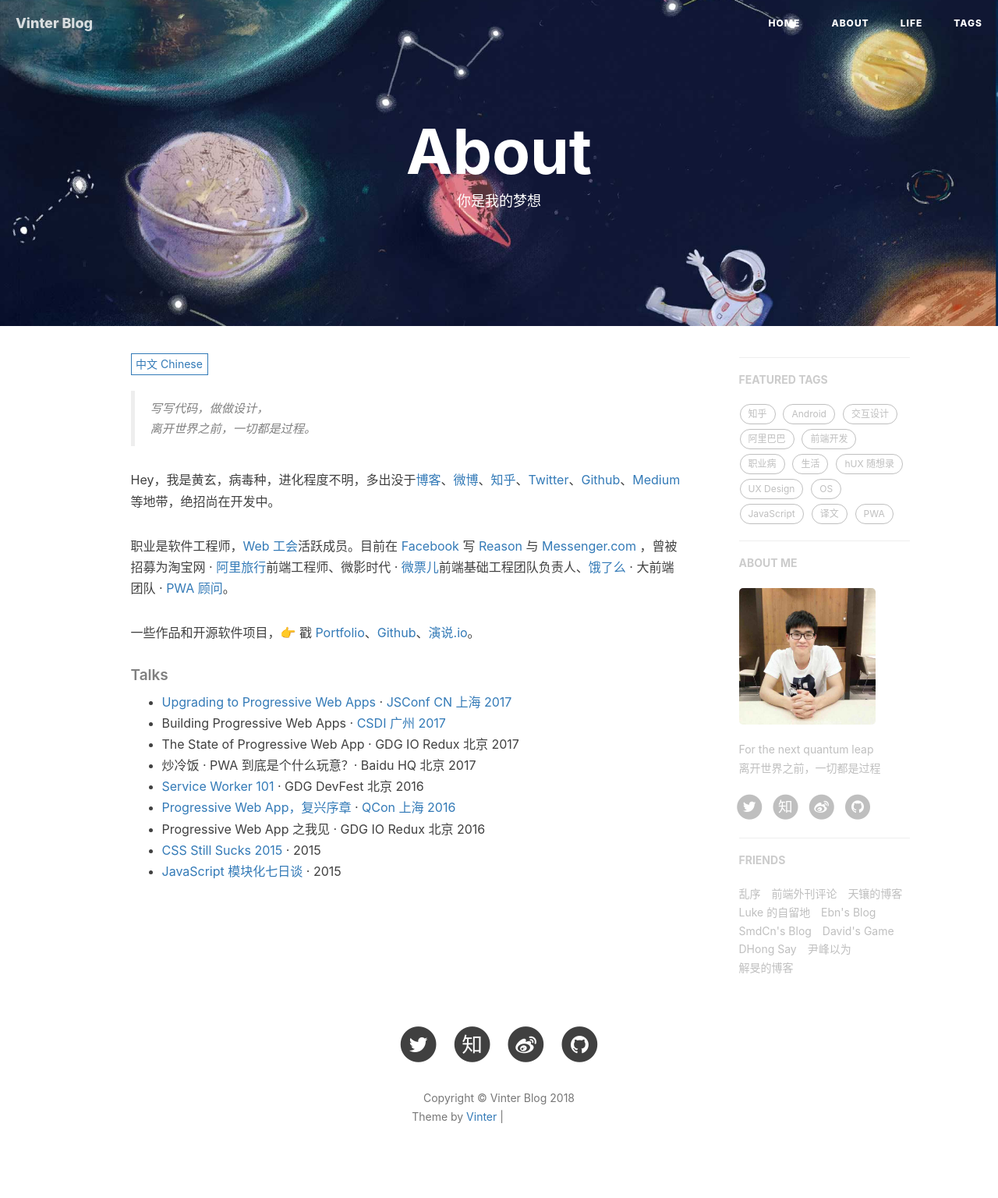
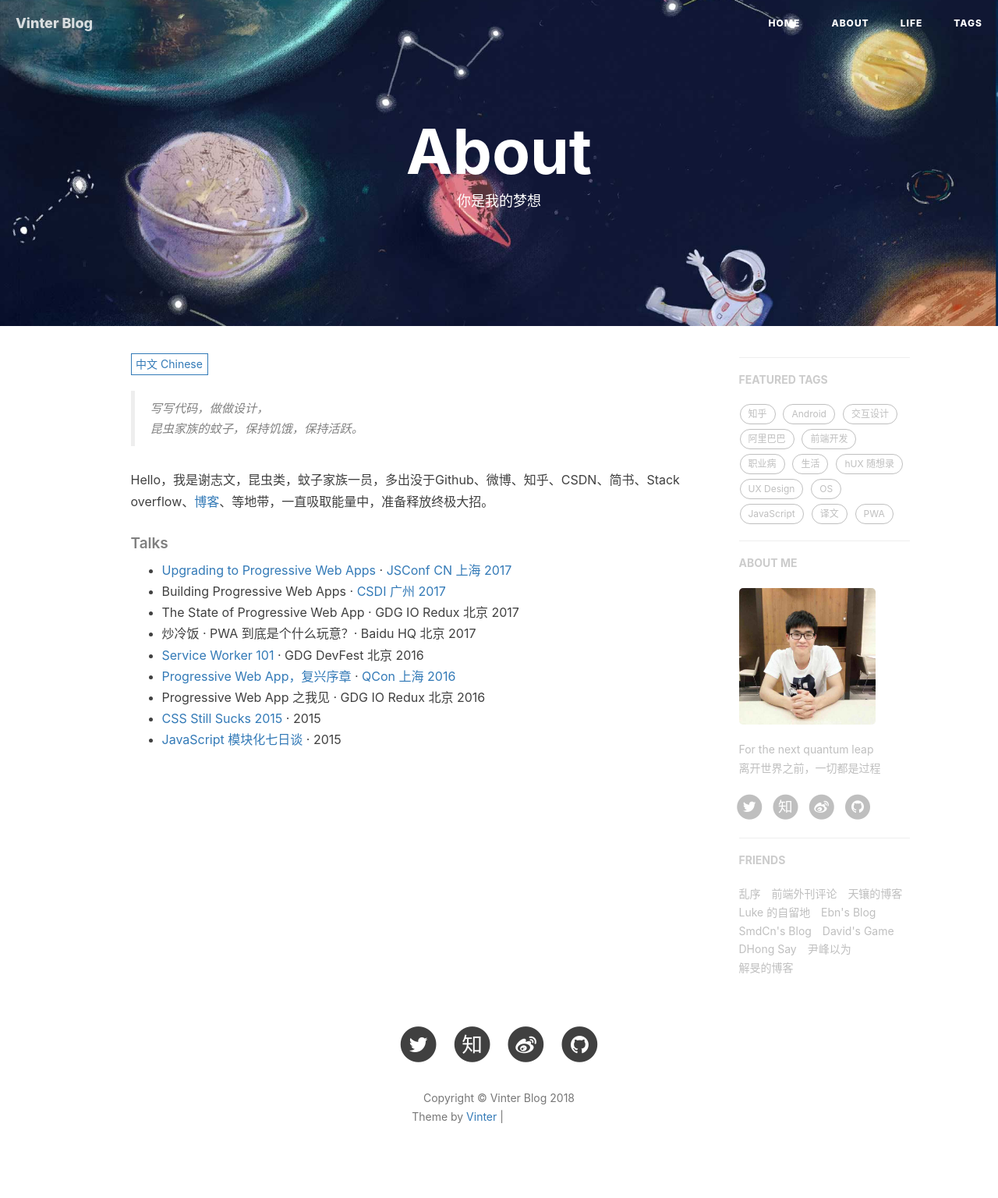
Before and after one commit to Xzwen/xzwenBlog.github.io, a Jekyll site: the page built from about.html, in a window 1280 px wide. Shown: the whole page at 78% size. Built offline with Jekyll 4.4.1, drawn with Linux system fonts in a browser that asks for light colours; nearby versions of some CDN libraries; comment, search, counter and statistics services are not loaded; grey boxes are pictures that could not be loaded.

Commit message:
change role

```diff
--- a/_config.yml
+++ b/_config.yml
@@ -1,10 +1,10 @@
 # Site settings
 title: Vinter Blog
-SEOTitle: 黄玄的博客 | Hux Blog
+SEOTitle: 谢志文的博客 | Vinter Blog
 header-img: img/home-bg.jpg
-email: huxpro@gmail.com
-description: "关于前端与设计、黑客与画家 | 黄玄，Web & Mobile Lover，Software Engineer，UX Designer | 这里是 @Hux黄玄 的个人博客，与你一起发现更大的世界。"
-keyword: "黄玄, Hux黄玄, Hux, 鬼栈, huxpro, @huxpro, 黄玄的博客, Hux Blog, 博客, 个人网站, 互联网, Web, JavaScript, 前端, 设计"
+email: xzwen_wy@163.com
+description: "关于前端与设计、黑客与画家 | 谢志文，Web & Mobile Lover，Software Engineer，UX Designer | 这里是谢志文的个人博客，与你一起发现更大的世界。"
+keyword: "谢志文, Vinter谢志文, Vinter, 谢志文的博客, Vinter Blog, 博客, 个人网站, 互联网, Web, JavaScript, 前端, 设计"
 url: "https://huangxuan.me"              # your host, for absolute URL
 baseurl: "/xzwenBlog.github.io"                             # for example, '/blog' if your blog hosted on 'host/blog'
 
--- a/_includes/about/en.md
+++ b/_includes/about/en.md
@@ -1,12 +1,9 @@
 
 
-> Yet another man.
+> A hungry mosquito.
 
 
-Hi, I am *@huxpro* (Huang, Xuan), a software engineer & a designer. I am currently working on [Reason](https://reasonml.github.io/) and [Messenger.com](http://messenger.com/) at [Facebook](https://www.facebook.com/). I previously worked as Web Front-End Engineer at [Alibaba Trip](https://www.alitrip.com/); Web Front-End Infrastructure Team Lead at [Wepiao.com](https://www.crunchbase.com/organization/wepiao#/entity); And [Invited Consultant on PWA]((https://medium.com/elemefe/upgrading-ele-me-to-progressive-web-app-2a446832e509)) at [Ele.me](https://github.com/elemefe/).
-
-I studied Digital Media Art and graduated from [Communication University of China](https://en.wikipedia.org/wiki/Communication_University_of_China) by 2016, and am studying Computer Science at [Rochester Institute of Technology](https://en.wikipedia.org/wiki/Rochester_Institute_of_Technology) from 2017.
-
+Hi, I am Vinter
 
 ##### Talks
 
--- a/_includes/about/zh.md
+++ b/_includes/about/zh.md
@@ -1,11 +1,7 @@
 > 写写代码，做做设计，
-> 离开世界之前，一切都是过程。
+> 昆虫家族的蚊子，保持饥饿，保持活跃。
 
-Hey，我是黄玄，病毒种，进化程度不明，多出没于[博客](https://huangxuan.me)、[微博](weibo.com/huxpro)、[知乎](https://www.zhihu.com/people/huxpro/pins/posts)、[Twitter](https://twitter.com/Huxpro/)、[Github](http://github.com/huxpro)、[Medium](https://medium.com/@Huxpro) 等地带，绝招尚在开发中。
-
-职业是软件工程师，[Web 工会](https://medium.com/ben-and-dion/team-web-3315aa447fb2#.359a9c6cl)活跃成员。目前在 [Facebook](https://www.facebook.com/) 写 [Reason](https://reasonml.github.io/) 与 [Messenger.com](http://messenger.com/) ，曾被招募为淘宝网 · [阿里旅行](http://alitrip.com)前端工程师、微影时代 · [微票儿](http://www.wepiao.com/?r=movie)前端基础工程团队负责人、[饿了么](https://ele.me/) · 大前端团队 · [PWA 顾问](https://medium.com/elemefe/upgrading-ele-me-to-progressive-web-app-2a446832e509)。
-
-一些作品和开源软件项目，👉 戳 [Portfolio](/portfolio)、[Github](http://github.com/huxpro)、[演说.io](https://zhuanlan.zhihu.com/p/21280918)。
+Hello，我是谢志文，昆虫类，蚊子家族一员，多出没于Github、微博、知乎、CSDN、简书、Stack overflow、[博客](https://xzwen.github.io/xzwenBlog.github.io/)、等地带，一直吸取能量中，准备释放终极大招。
 
 
 ##### Talks
--- a/_includes/footer.html
+++ b/_includes/footer.html
@@ -82,7 +82,7 @@
                 <p class="copyright text-muted">
                     Copyright &copy; {{ site.title }} {{ site.time | date: '%Y' }}
                     <br>
-                    Theme by <a href="http://huangxuan.me">Vinter</a> |
+                    Theme by <a href="https://xzwen.github.io/{{site.baseurl}}">Vinter</a> |
                     <iframe
                         style="margin-left: 2px; margin-bottom:-5px;"
                         frameborder="0" scrolling="0" width="100px" height="20px"
@@ -102,7 +102,7 @@
 <script src="{{ "/js/bootstrap.min.js " | prepend: site.baseurl }}"></script>
 
 <!-- Custom Theme JavaScript -->
-<script src="{{ "/js/hux-blog.min.js " | prepend: site.baseurl }}"></script>
+<script src="{{ "/js/vinter-blog.min.js " | prepend: site.baseurl }}"></script>
 
 <!-- Service Worker -->
 {% if site.service-worker %}
--- a/_includes/head.html
+++ b/_includes/head.html
@@ -22,7 +22,7 @@
     <link rel="stylesheet" href="{{ "/css/bootstrap.min.css" | prepend: site.baseurl }}">
 
     <!-- Custom CSS -->
-    <link rel="stylesheet" href="{{ "/css/hux-blog.min.css" | prepend: site.baseurl }}">
+    <link rel="stylesheet" href="{{ "/css/vinter-blog.min.css" | prepend: site.baseurl }}">
 
     <!-- Pygments Github CSS -->
     <link rel="stylesheet" href="{{ "/css/syntax.css" | prepend: site.baseurl }}">
--- a/index.html
+++ b/index.html
@@ -1,6 +1,6 @@
 ---
 layout: page
-description: "我干了什么 究竟拿了时间换了什么"
+description: "Stay hungry,Stay active"
 ---
 
 {% for post in paginator.posts %}
```
Also changed, not shown: css/vinter-blog.css (renamed from css/hux-blog.css), css/vinter-blog.min.css (renamed from css/hux-blog.min.css), js/vinter-blog.js (renamed from js/hux-blog.js), js/vinter-blog.min.js (renamed from js/hux-blog.min.js), pwa/manifest.json.
